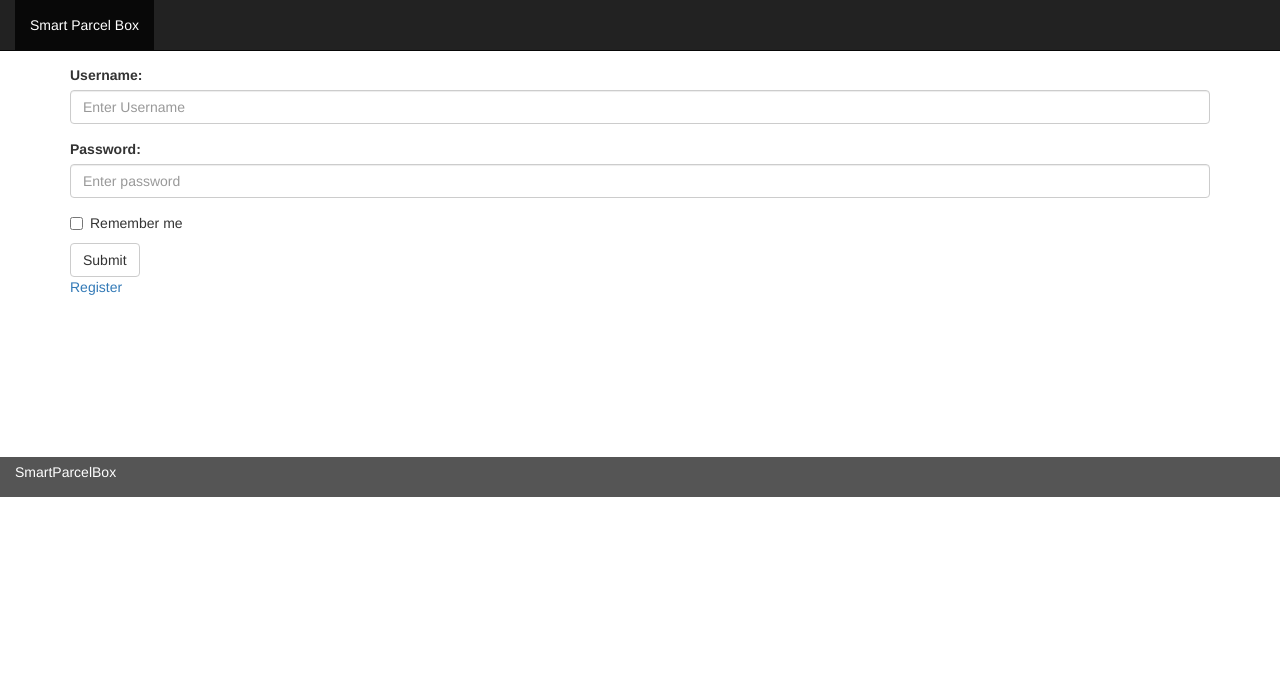
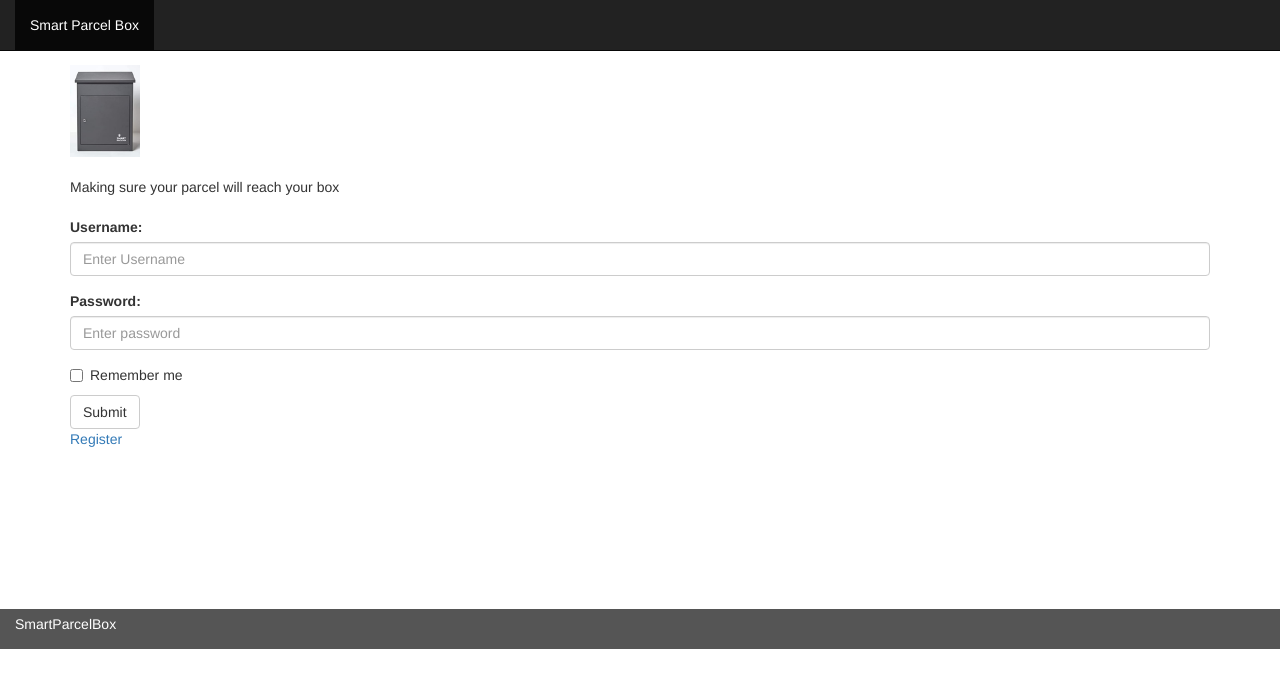
Before and after one commit to ireeus/smartparcelbox-web, a PHP site: page /login.php in a window 1280 px wide. Shown: the top 688 px of the page. Run offline with PHP 8.4, Linux system fonts and the light colour scheme; some libraries are stand-ins or nearby versions.

Commit message:
login update

```diff
--- a/login.php
+++ b/login.php
@@ -94,7 +94,8 @@ exit;
    $db->close();
      }
 
-?><br><br><br>
+?><br><br><br><img src="lib1/img/box.jpg" width="70"> <br><br>Making sure your parcel will reach your box<br>
+<br>
   <form role="form" action="login.php?login=true" method="post" role="form">
     <div class="form-group">
       <label for="usr_name">Username:</label>
```
Also changed, not shown: lib1/img/box.jpg (added).
